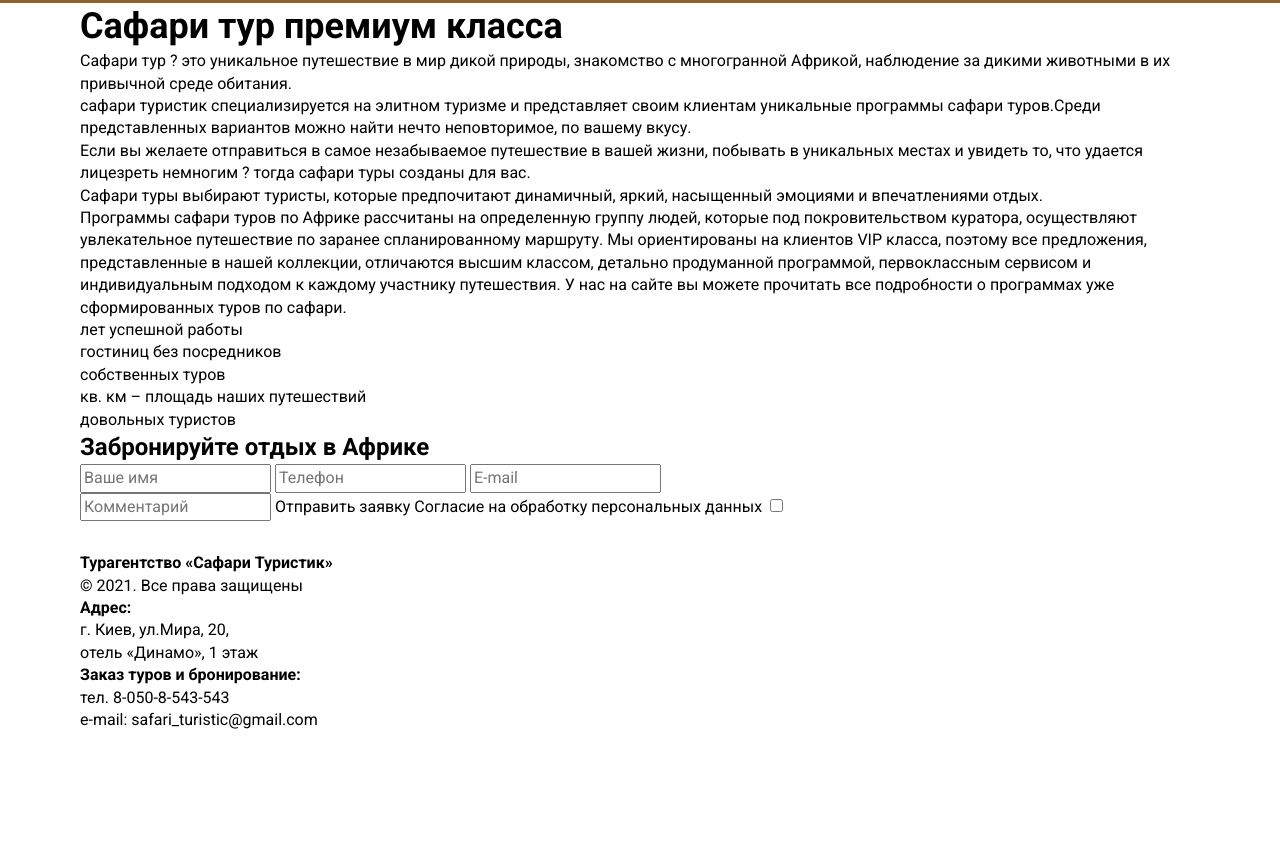
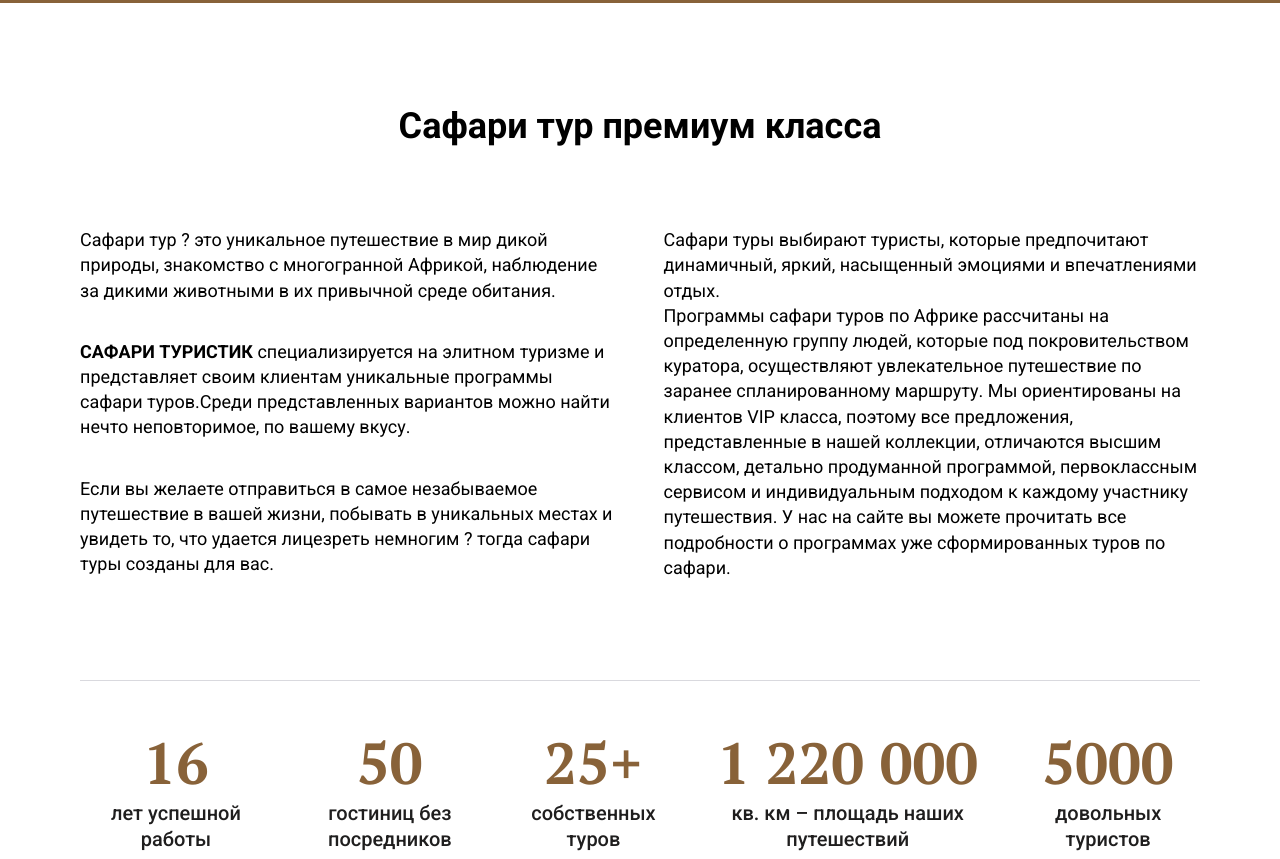
Before and after one commit to yrgenius/Safari, a website: page app/index.html in a window 1280 px wide. Shown: the part 5741-6600 px from the top of the page. Before the commit the page ends 6472 px from the top, so only its background shows below. Drawn offline with nearby package versions, Linux system fonts and the light colour scheme; files that its build step writes are made by us from their sources.

Commit message:
added section premium

```diff
--- a/app/index.html
+++ b/app/index.html
@@ -294,11 +294,11 @@
         <div class="container">
             <h2 class="premium__title title">Сафари тур премиум класса</h2>
             <ul class="premium__list">
-                <li class="premium__item">
+                <li class="premium__item premium__item--up">
                     <p class="premium__text">Сафари тур ? это уникальное путешествие в мир дикой природы, знакомство с многогранной Африкой, наблюдение за дикими животными в их привычной среде обитания.
                     </p>
                 </li>
-                <li class="premium__item">
+                <li class="premium__item premium__item--up">
                     <p class="premium__text"><span>сафари туристик</span> специализируется на элитном туризме и представляет своим клиентам уникальные программы сафари туров.Среди представленных вариантов можно найти нечто неповторимое, по вашему вкусу.
                     </p>
                 </li>
@@ -316,15 +316,15 @@
                 </li>
             </ul>
             <ul class="premium__info">
-                <li class="premium__num">лет успешной работы
+                <li class="premium__num">16<p class="premium__about">лет успешной работы</p>
                 </li>
-                <li class="premium__num">гостиниц без посредников
+                <li class="premium__num">50<p class="premium__about">гостиниц без посредников</p>
                 </li>
-                <li class="premium__num">собственных туров
+                <li class="premium__num">25+<p class="premium__about">собственных туров</p>
                 </li>
-                <li class="premium__num">кв. км – площадь наших путешествий
+                <li class="premium__num">1 220 000<p class="premium__about">кв. км – площадь наших путешествий</p>
                 </li>
-                <li class="premium__num">довольных туристов</li>
+                <li class="premium__num">5000<p class="premium__about">довольных туристов</p> </li>
             </ul>
         </div>
     </section>
--- a/app/scss/style.scss
+++ b/app/scss/style.scss
@@ -382,9 +382,6 @@
         right: 60px;
     }
 
-    &__inner {
-    }
-
     &__list {
         display: flex;
         justify-content: space-between;
@@ -393,3 +390,55 @@
         gap: 32px;
     }
 }
+
+.premium {
+    padding: 100px 0;
+
+    &__title {
+        text-align: center;
+        margin-bottom: 77px;
+    }
+
+    &__list {
+        column-count: 2;
+        column-gap: 47px;
+        margin-bottom: 100px;
+    }
+
+    &__item {
+        font-size: 18px;
+
+        &--up {
+            margin-bottom: 36px;
+        }
+
+        span {
+            font-weight: 700;
+            text-transform: uppercase;
+        }
+    }
+
+    &__info {
+        border-top: 1px solid #d9d9de;
+        padding-top: 44px;
+        display: flex;
+        justify-content: space-between;
+    }
+
+    &__num {
+        font-family: PT Serif;
+        font-weight: 700;
+        font-size: 58px;
+        line-height: 1.3;
+        color: #886239;
+        text-align: center;
+    }
+
+    &__about {
+        font-family: Roboto;
+        font-weight: 500;
+        font-size: 20px;
+        line-height: 1.3;
+        color: #1f1e1e;
+    }
+}
```
